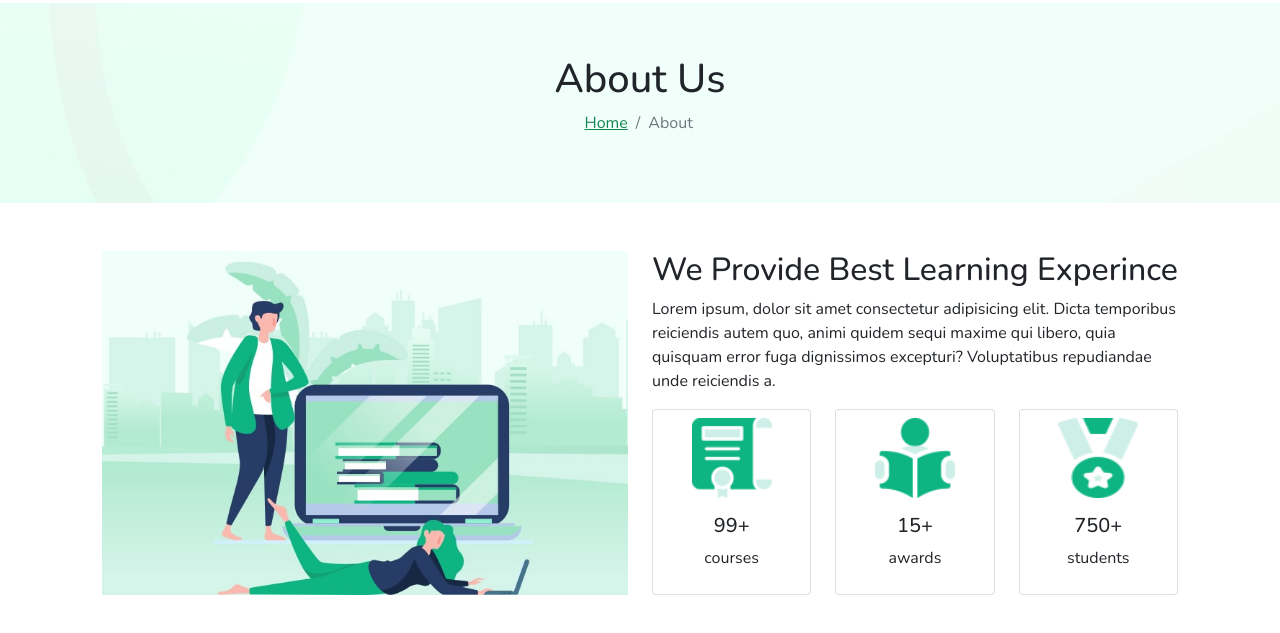
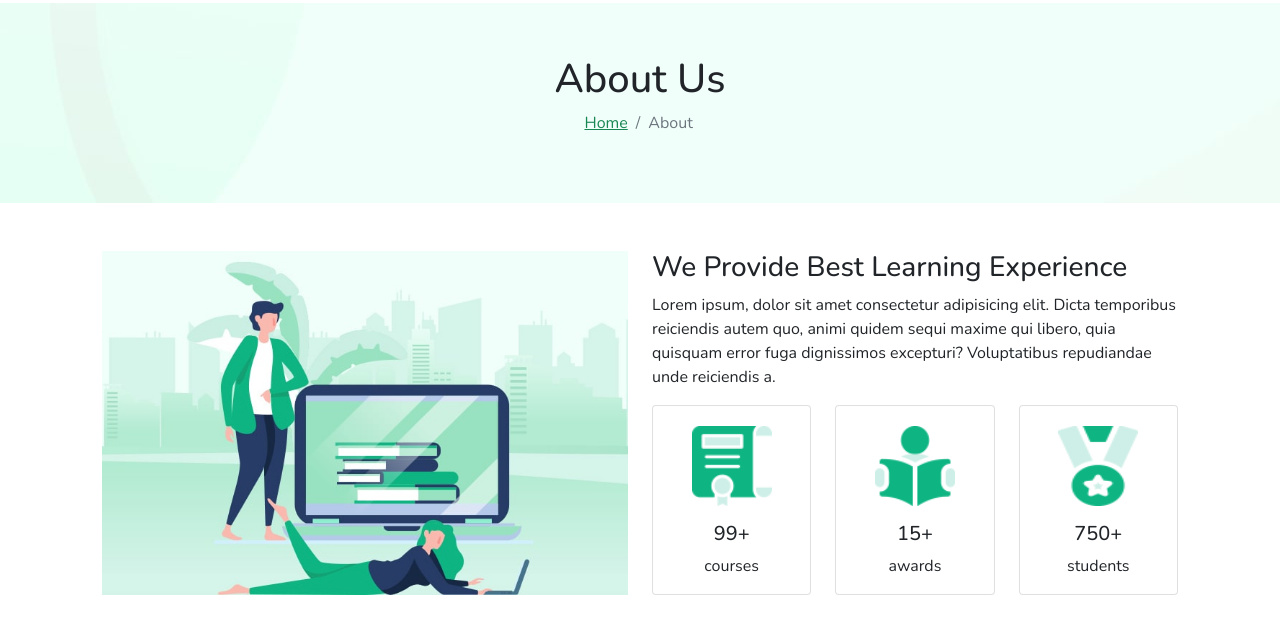
Before and after one commit to antor10655gh/education-ws, a plain HTML site: page about.html in a window 1280 px wide. Shown: the part 97-730 px from the top of the page. Drawn offline with nearby package versions, Linux system fonts and the light colour scheme.

Commit message:
add change on about section

```diff
--- a/about.html
+++ b/about.html
@@ -78,31 +78,31 @@
                     <img class="img-fluid" src="assets/images/about-img.jpg" alt="">
                 </div>
                 <div class="col">
-                    <h2>We Provide Best Learning Experince</h2>
+                    <h3>We Provide Best Learning Experience</h3>
                     <p>Lorem ipsum, dolor sit amet consectetur adipisicing elit. Dicta temporibus reiciendis autem quo, animi quidem sequi maxime qui libero, quia quisquam error fuga dignissimos excepturi? Voluptatibus repudiandae unde reiciendis a.</p>
                     <div class="row row-cols-1 row-cols-md-3 g-4">
                         <div class="col">
-                          <div class="card h-80">
+                          <div class="card h-100">
                             <img src="assets/images/about-icon-1.png" class="card-img-top" alt="...">
-                            <div class="card-body">
+                            <div class="card-body text-center">
                               <h5 class="card-title">99+</h5>
                               <p class="card-text">courses</p>
                             </div>
                           </div>
                         </div>
                         <div class="col">
-                          <div class="card h-80">
+                          <div class="card h-100">
                             <img src="assets/images/about-icon-2.png" class="card-img-top" alt="...">
-                            <div class="card-body">
+                            <div class="card-body text-center">
                               <h5 class="card-title">15+</h5>
                               <p class="card-text">awards</p>
                             </div>
                           </div>
                         </div>
                         <div class="col">
-                          <div class="card h-80">
+                          <div class="card h-100">
                             <img src="assets/images/about-icon-3.png" class="card-img-top" alt="...">
-                            <div class="card-body">
+                            <div class="card-body text-center">
                               <h5 class="card-title">750+</h5>
                               <p class="card-text">students</p>
                             </div>
--- a/assets/css/style.css
+++ b/assets/css/style.css
@@ -259,13 +259,9 @@ footer p {
 /* ---------------------about-content-section------------------- */
 
 
-.card {
-    padding: 8px 14px;
-    text-align: center;
-}
-
 .card img {
     margin: 0 auto;
+    margin-top: 20px;
     width: 80px;
     height: 80px;
 }
```
